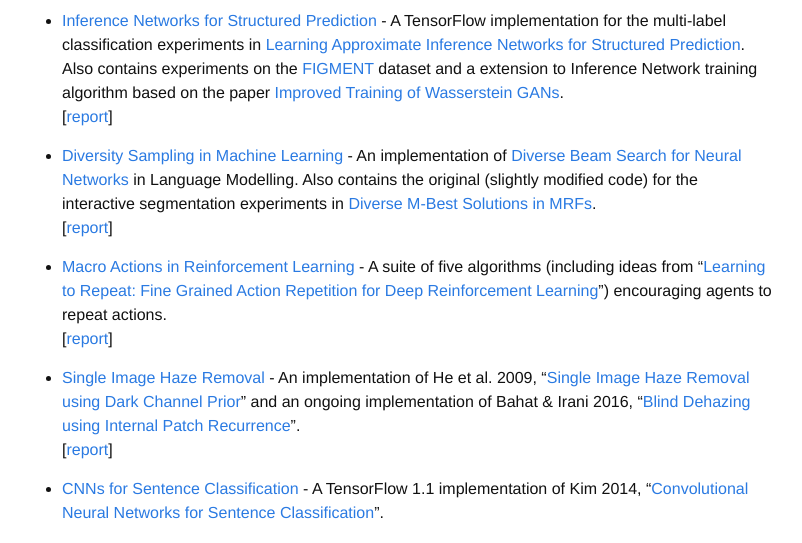
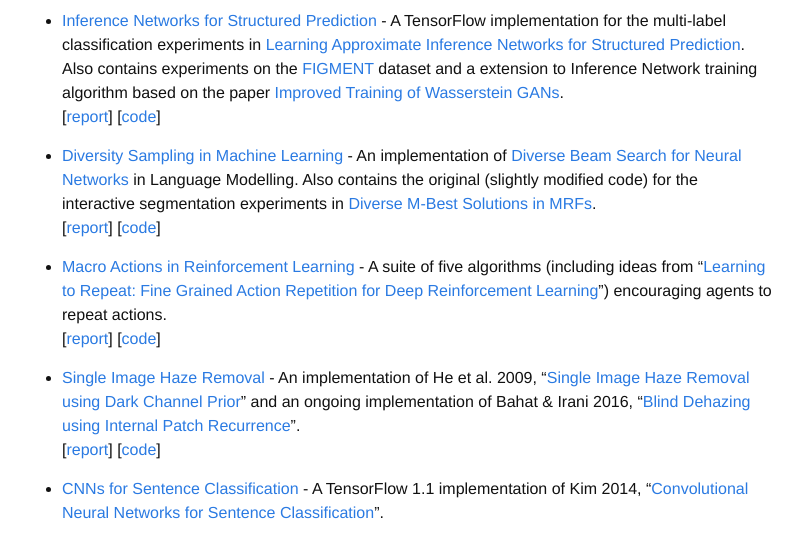
Before and after one commit to martiansideofthemoon/martiansideofthemoon.github.io, a Jekyll site: the page built from _pages/research.md, in a window 1280 px wide. Shown: the part 728-1271 px from the top of the page, without its empty margins (238-1040 px from the left). Built offline with Jekyll 4.4.1, drawn with Linux system fonts in a browser that asks for light colours; comment, search, counter and statistics services are not loaded.

Commit message:
Adding code to reports

```diff
--- a/_pages/research.md
+++ b/_pages/research.md
@@ -30,16 +30,16 @@ My interests include Natural Language Processing, Speech Recognition and Compute
 #### **Research Implementations**
 
 * [Inference Networks for Structured Prediction](https://github.com/TheShadow29/infnet-spen) - A TensorFlow implementation for the multi-label classification experiments in [Learning Approximate Inference Networks for Structured Prediction](https://arxiv.org/abs/1803.03376). Also contains experiments on the [FIGMENT](http://cistern.cis.lmu.de/figment/) dataset and a extension to Inference Network training algorithm based on the paper [Improved Training of Wasserstein GANs](https://arxiv.org/abs/1704.00028).
-\[[report](https://people.cs.umass.edu/~kalpesh/infnet.pdf)\]
+\[[report](https://people.cs.umass.edu/~kalpesh/infnet.pdf)\] \[[code](https://github.com/TheShadow29/infnet-spen)\]
 
 * [Diversity Sampling in Machine Learning](http://github.com/martiansideofthemoon/diversity-sampling) - An implementation of [Diverse Beam Search for Neural Networks](https://arxiv.org/abs/1610.02424) in Language Modelling. Also contains the original (slightly modified code) for the interactive segmentation experiments in [Diverse M-Best Solutions in MRFs](http://ttic.uchicago.edu/~gregory/papers/MBestModes.pdf).
-\[[report](https://people.cs.umass.edu/~kalpesh/diversity.pdf)\]
+\[[report](https://people.cs.umass.edu/~kalpesh/diversity.pdf)\] \[[code](http://github.com/martiansideofthemoon/diversity-sampling)\]
 
 * [Macro Actions in Reinforcement Learning](https://github.com/martiansideofthemoon/macro-action-rl) - A suite of five algorithms (including ideas from "[Learning to Repeat: Fine Grained Action Repetition for Deep Reinforcement Learning](https://arxiv.org/abs/1702.06054)") encouraging agents to repeat actions.
-\[[report](https://people.cs.umass.edu/~kalpesh/macro.pdf)\]
+\[[report](https://people.cs.umass.edu/~kalpesh/macro.pdf)\] \[[code](https://github.com/martiansideofthemoon/macro-action-rl)\]
 
 * [Single Image Haze Removal](https://github.com/martiansideofthemoon/blind-dehazing) - An implementation of He et al. 2009, "[Single Image Haze Removal using Dark Channel Prior](https://www.robots.ox.ac.uk/~vgg/rg/papers/hazeremoval.pdf)" and an ongoing implementation of Bahat & Irani 2016, "[Blind Dehazing using Internal Patch Recurrence](http://ieeexplore.ieee.org/document/7492870/)".
-\[[report](https://people.cs.umass.edu/~kalpesh/dehaze.pdf)\]
+\[[report](https://people.cs.umass.edu/~kalpesh/dehaze.pdf)\] \[[code](https://github.com/martiansideofthemoon/blind-dehazing)\]
 
 * [CNNs for Sentence Classification](https://github.com/martiansideofthemoon/tf-sentence-classification) - A TensorFlow 1.1 implementation of Kim 2014, "[Convolutional Neural Networks for Sentence Classification](https://arxiv.org/abs/1408.5882)".
 
```
